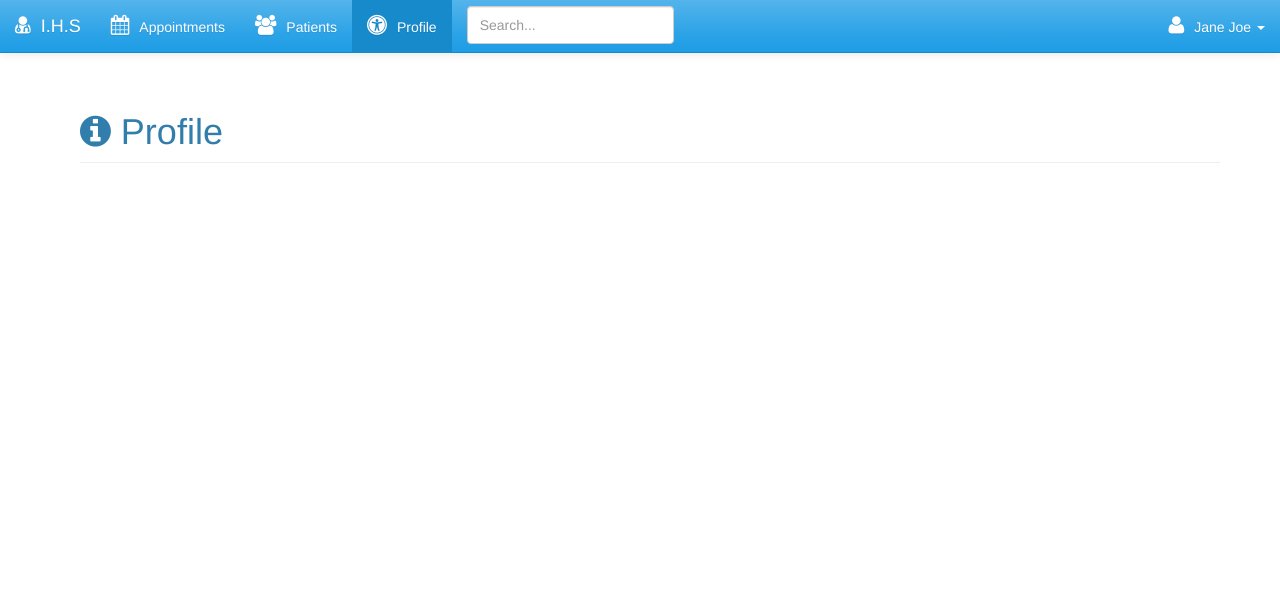
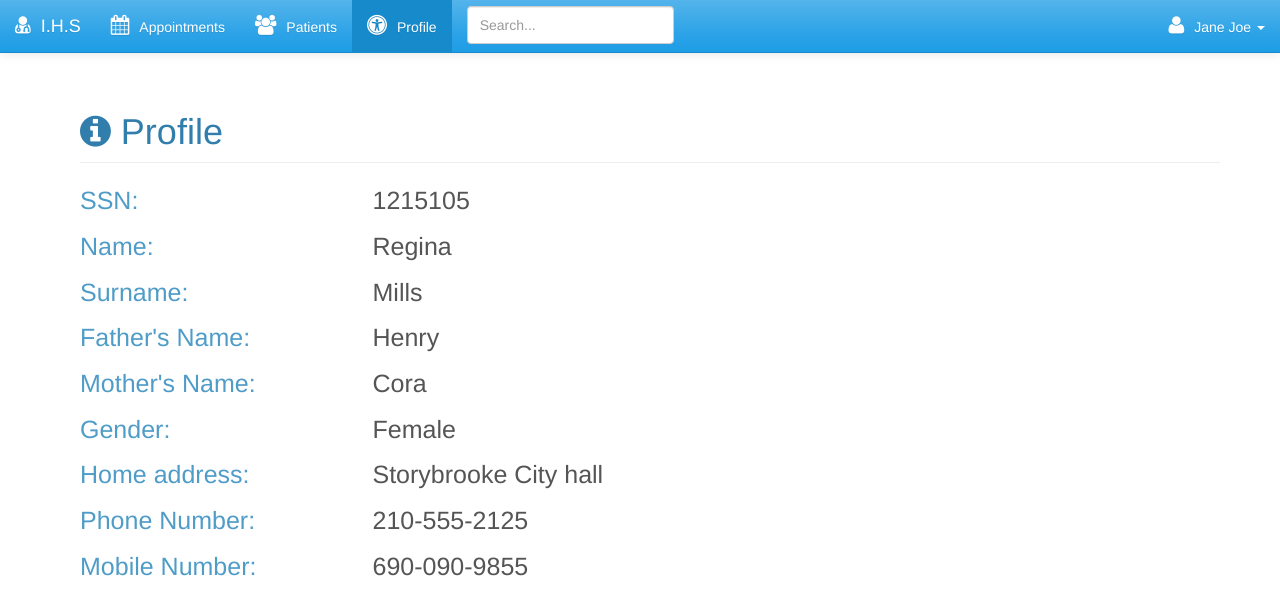
Before and after one commit to MariaSpr/IHS, a PHP site: page /profile.html in a window 1280 px wide. Shown: the top 615 px of the page. Run offline with PHP 8.4, Linux system fonts and the light colour scheme.

Commit message:
Added profile details

```diff
--- a/profile.html
+++ b/profile.html
@@ -58,6 +58,78 @@
                 <h1 class="page-header"><span class="fa fa-info-circle"></span> Profile</h1>
             </div>
         </div>
+        <div class="row">
+            <div class="col-md-3">
+                <p class="headProf">SSN:</p>
+            </div>
+            <div class="col-md-9">
+                <p class="contProf">1215105</p>
+            </div>
+        </div>
+        <div class="row">
+            <div class="col-md-3">
+                <p class="headProf">Name:</p>
+            </div>
+            <div class="col-md-9">
+                <p class="contProf">Regina</p>
+            </div>
+        </div>
+        <div class="row">
+            <div class="col-md-3">
+                <p class="headProf">Surname:</p>
+            </div>
+            <div class="col-md-9">
+                <p class="contProf">Mills</p>
+            </div>
+        </div>
+        <div class="row">
+            <div class="col-md-3">
+                <p class="headProf">Father's Name:</p>
+            </div>
+            <div class="col-md-9">
+                <p class="contProf">Henry</p>
+            </div>
+        </div>
+        <div class="row">
+            <div class="col-md-3">
+                <p class="headProf">Mother's Name:</p>
+            </div>
+            <div class="col-md-9">
+                <p class="contProf">Cora</p>
+            </div>
+        </div>
+        <div class="row">
+            <div class="col-md-3">
+                <p class="headProf">Gender:</p>
+            </div>
+            <div class="col-md-9">
+                <p class="contProf">Female</p>
+            </div>
+        </div>
+        <div class="row">
+            <div class="col-md-3">
+                <p class="headProf">Home address:</p>
+            </div>
+            <div class="col-md-9">
+                <p class="contProf">Storybrooke City hall</p>
+            </div>
+        </div>
+        <div class="row">
+            <div class="col-md-3">
+                <p class="headProf">Phone Number:</p>
+            </div>
+            <div class="col-md-9">
+                <p class="contProf">210-555-2125</p>
+            </div>
+        </div>
+        <div class="row">
+            <div class="col-md-3">
+                <p class="headProf">Mobile Number:</p>
+            </div>
+            <div class="col-md-9">
+                <p class="contProf">690-090-9855</p>
+            </div>
+        </div>
 
     </div>
     <!-- scripts -->
--- a/styles/mainstyle.css
+++ b/styles/mainstyle.css
@@ -60,6 +60,19 @@ navbar {
   margin-right: 5px;
 }
 
+
+/*  PROFILE PAGE STYLES*/
+
+.headProf {
+  font-size: 25px;
+  color:#509CC8;
+}
+
+.contProf{
+  font-size: 25px;
+}
+
+
 /*  LOGIN PAGE STYLES */
 
 
```
